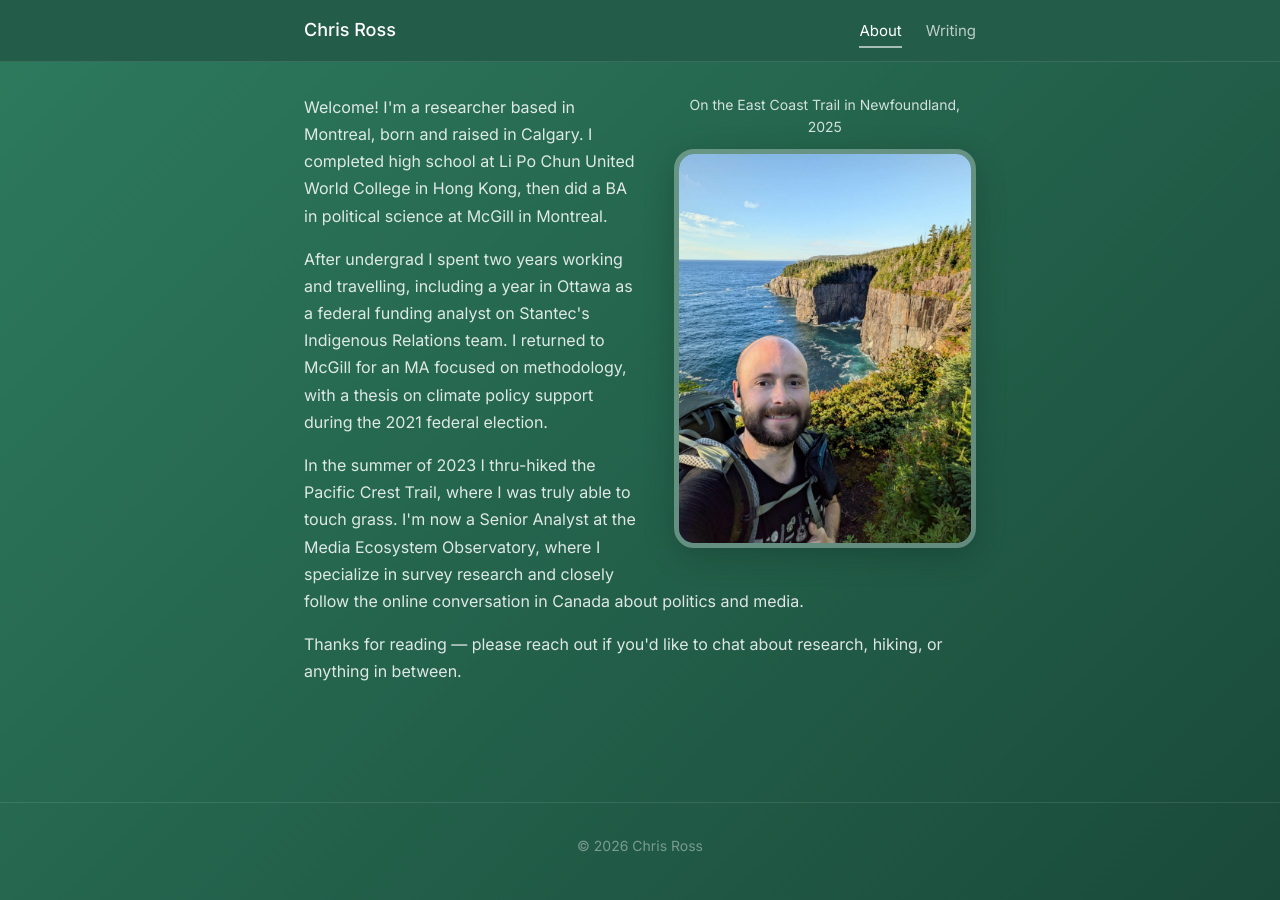
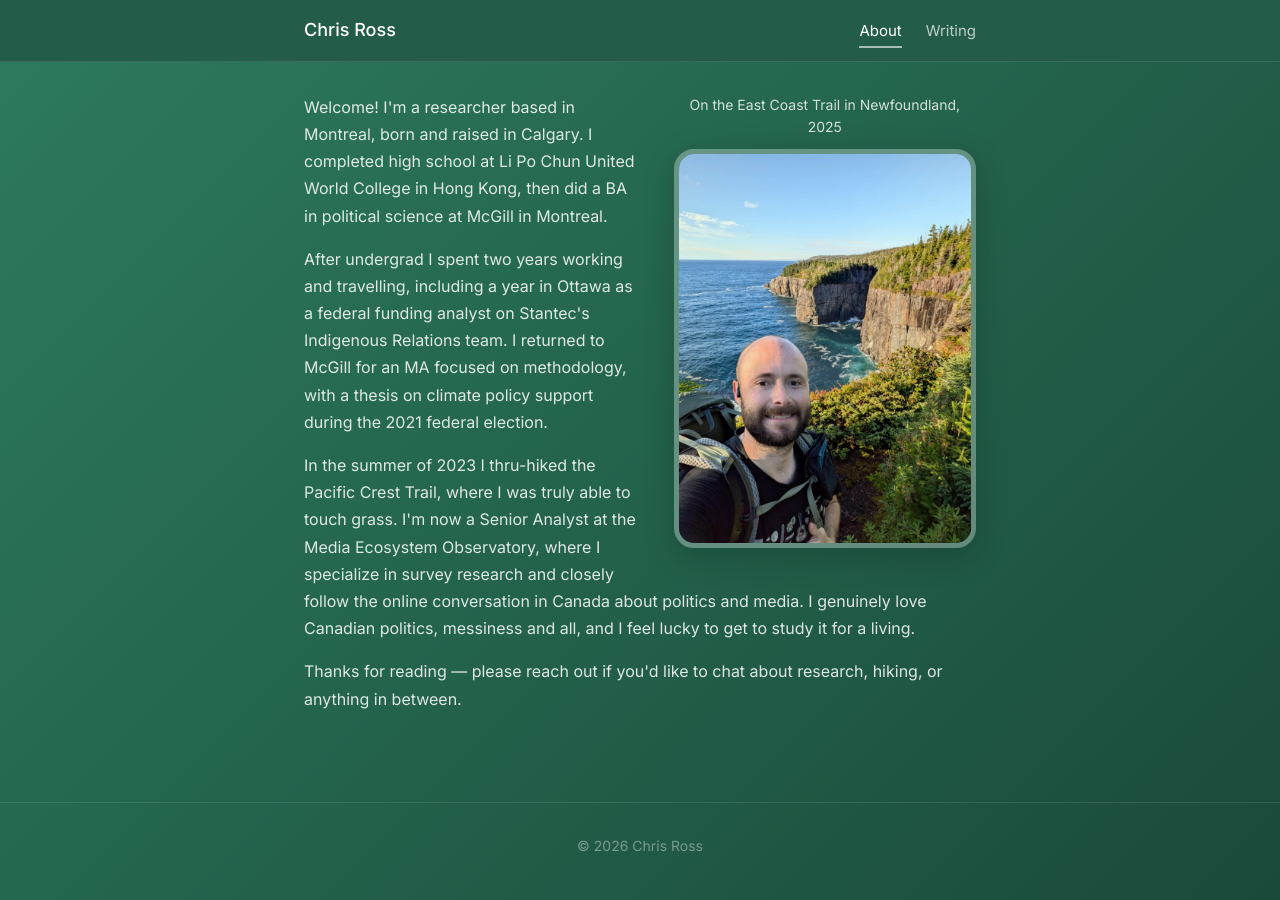
Before and after one commit to chrispross/chrispross.github.io, a Jekyll site: the page built from about.md, in a window 1280 px wide. Built offline with Jekyll 4.4.1, drawn with Linux system fonts in a browser that asks for light colours.

Commit message:
Add closing line on studying Canadian politics
Co-Authored-By: Claude Opus 4.7 (1M context) <noreply@anthropic.com>

```diff
--- a/about.md
+++ b/about.md
@@ -75,7 +75,7 @@ permalink: /about/
   <div class="about-bio">
     <p>Welcome! I'm a researcher based in Montreal, born and raised in Calgary. I completed high school at Li Po Chun United World College in Hong Kong, then did a BA in political science at McGill in Montreal.</p>
     <p>After undergrad I spent two years working and travelling, including a year in Ottawa as a federal funding analyst on Stantec's Indigenous Relations team. I returned to McGill for an MA focused on methodology, with a thesis on climate policy support during the 2021 federal election.</p>
-    <p>In the summer of 2023 I thru-hiked the Pacific Crest Trail, where I was truly able to touch grass. I'm now a Senior Analyst at the Media Ecosystem Observatory, where I specialize in survey research and closely follow the online conversation in Canada about politics and media.</p>
+    <p>In the summer of 2023 I thru-hiked the Pacific Crest Trail, where I was truly able to touch grass. I'm now a Senior Analyst at the Media Ecosystem Observatory, where I specialize in survey research and closely follow the online conversation in Canada about politics and media. I genuinely love Canadian politics, messiness and all, and I feel lucky to get to study it for a living.</p>
     <p>Thanks for reading — please reach out if you'd like to chat about research, hiking, or anything in between.</p>
   </div>
 </div>
```
